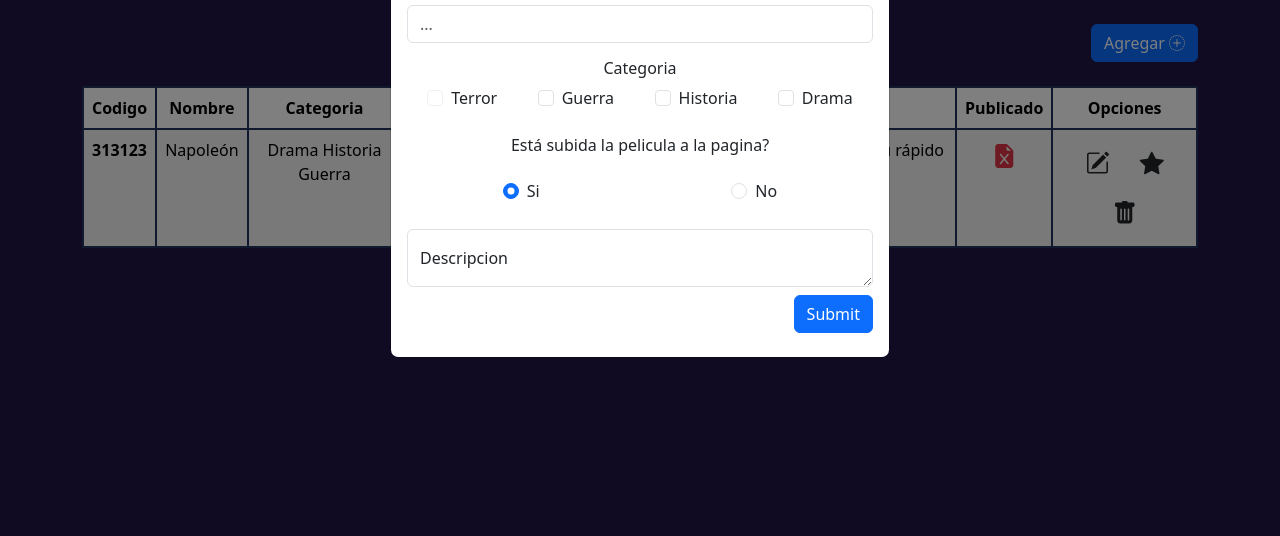
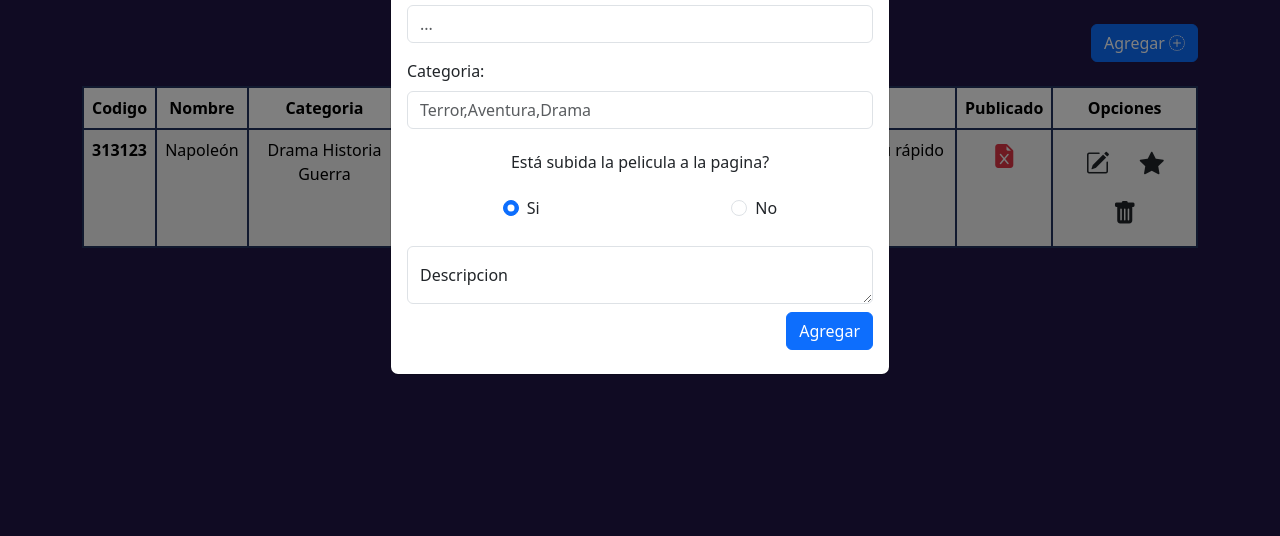
Before and after one commit to Brunonahuel22/TrabajoGrupal2, a plain HTML site: page pages/administrador.html in a window 1280 px wide. Both pictures are taken after a click on the button "Agregar". Shown: the part 135-671 px from the top of the page. Drawn offline with nearby package versions, Linux system fonts and the light colour scheme.

Commit message:
aplicando logica

```diff
--- a/js/app.js
+++ b/js/app.js
@@ -1,2 +1,11 @@
-import { Pelicula } from "./classPelicula";
-const contacto = new Pelicula('conjuro','terror','pelicula Terror',false);
+import { Pelicula } from "./classPelicula.js";
+
+const formulario = document.querySelector('form');
+console.log(formulario);
+
+function crearContacto(e) {
+    e.preventDefault()
+    console.log("Desde funcion");
+}
+
+formulario.addEventListener('submit',crearContacto);
--- a/pages/administrador.html
+++ b/pages/administrador.html
@@ -24,7 +24,7 @@
     />
     <!--Link css-->
     <link rel="stylesheet" href="../css/style.css" />
-    <title>MovieCode</title>
+    <title>Administrador</title>
     <link rel="icon" href="../img/Claqueta.ico" />
   </head>
 
@@ -126,53 +126,21 @@
                     </div>
 
                     <!--checkbox-->
-                    <h6 class="text-center">Categoria</h6>
-                    <div class="my-2 d-flex justify-content-around">
-                      <div class="form-check">
-                        <label class="form-check-label" for="Terror"
-                          >Terror</label
-                        >
-                        <input
-                          class="form-check-input"
-                          type="checkbox"
-                          value="terror"
-                          id="Terror"
-                          disabled
-                        />
-                      </div>
+                    <div class="mb-3">
+                      <label for="nombre" class="form-label"
+                        >Categoria:
+                      </label>
+                      <input
+                        type="text"
+                        class="form-control"
+                        id="nombre"
+                        placeholder="Terror,Aventura,Drama"
+                        minlength="5"
+                        maxlength="15"
+                        required
+                      />
+                    </div>
 
-                      <div class="form-check">
-                        <label class="form-check-label" for="guerra"
-                          >Guerra</label
-                        >
-                        <input
-                          class="form-check-input"
-                          type="checkbox"
-                          value="guerra"
-                          id="guerra"
-                        />
-                      </div>
-                      <div class="form-check">
-                        <label class="form-check-label" for="historia"
-                          >Historia</label
-                        >
-                        <input
-                          class="form-check-input"
-                          type="checkbox"
-                          value="historia"
-                          id="historia"
-                        />
-                      </div>
-                      <div class="form-check">
-                        <label class="form-check-label" for="drama">Drama</label>
-                        <input
-                          class="form-check-input"
-                          type="checkbox"
-                          value="drama"
-                          id="drama"
-                        />
-                      </div>
-                    </div>
                     <!--Radio-->
                     <h6 class="text-center my-4">Está subida la pelicula a la pagina?</h6>
                     <div class=" d-flex justify-content-around my-4">
@@ -204,7 +172,7 @@
 
                     <div class="my-2 text-end">
                       <button type="submit" class="btn btn-primary">
-                        Submit
+                        Agregar
                       </button>
                     </div>
                   </form>
@@ -290,5 +258,6 @@
       integrity="sha384-C6RzsynM9kWDrMNeT87bh95OGNyZPhcTNXj1NW7RuBCsyN/o0jlpcV8Qyq46cDfL"
       crossorigin="anonymous"
     ></script>
+    <script type="module" src="../js/app.js"></script>
   </body>
 </html>
```
